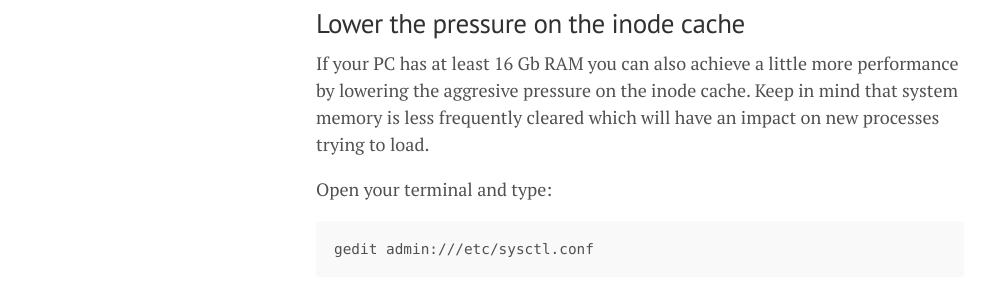
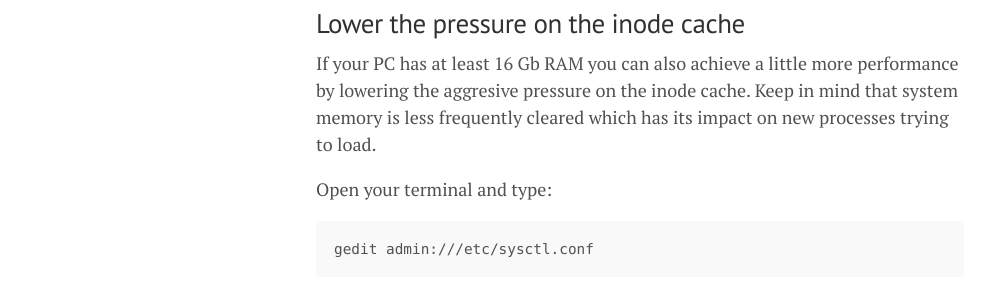
Before and after one commit to lgeurts/lgeurts.github.io, a Jekyll site: the page built from _posts/2022-10-03-optimizing-ubuntu-22.04.1-jammy-jellyfish.md, in a window 1280 px wide and 900 px high, scrolled down 2776 px. Shown: the part 209-508 px from the top of the window, without its empty margins (0-989 px from the left). Built offline with Jekyll 4.4.1, drawn with Linux system fonts in a browser that asks for light colours; nearby versions of some CDN libraries; comment, search, counter and statistics services are not loaded.

Commit message:
Update 2022-10-03-optimizing-ubuntu-22.04.1-jammy-jellyfish.md

````diff
--- a/_posts/2022-10-03-optimizing-ubuntu-22.04.1-jammy-jellyfish.md
+++ b/_posts/2022-10-03-optimizing-ubuntu-22.04.1-jammy-jellyfish.md
@@ -92,7 +92,7 @@ $ swapon
 
 ## Lower the pressure on the inode cache
 
-If your PC has at least 16 Gb RAM you can also achieve a little more performance by lowering the aggresive pressure on the inode cache. Keep in mind that system memory is less frequently cleared which will have an impact on new processes trying to load.
+If your PC has at least 16 Gb RAM you can also achieve a little more performance by lowering the aggresive pressure on the inode cache. Keep in mind that system memory is less frequently cleared which has its impact on new processes trying to load.
 
 Open your terminal and type:
 ```
````
